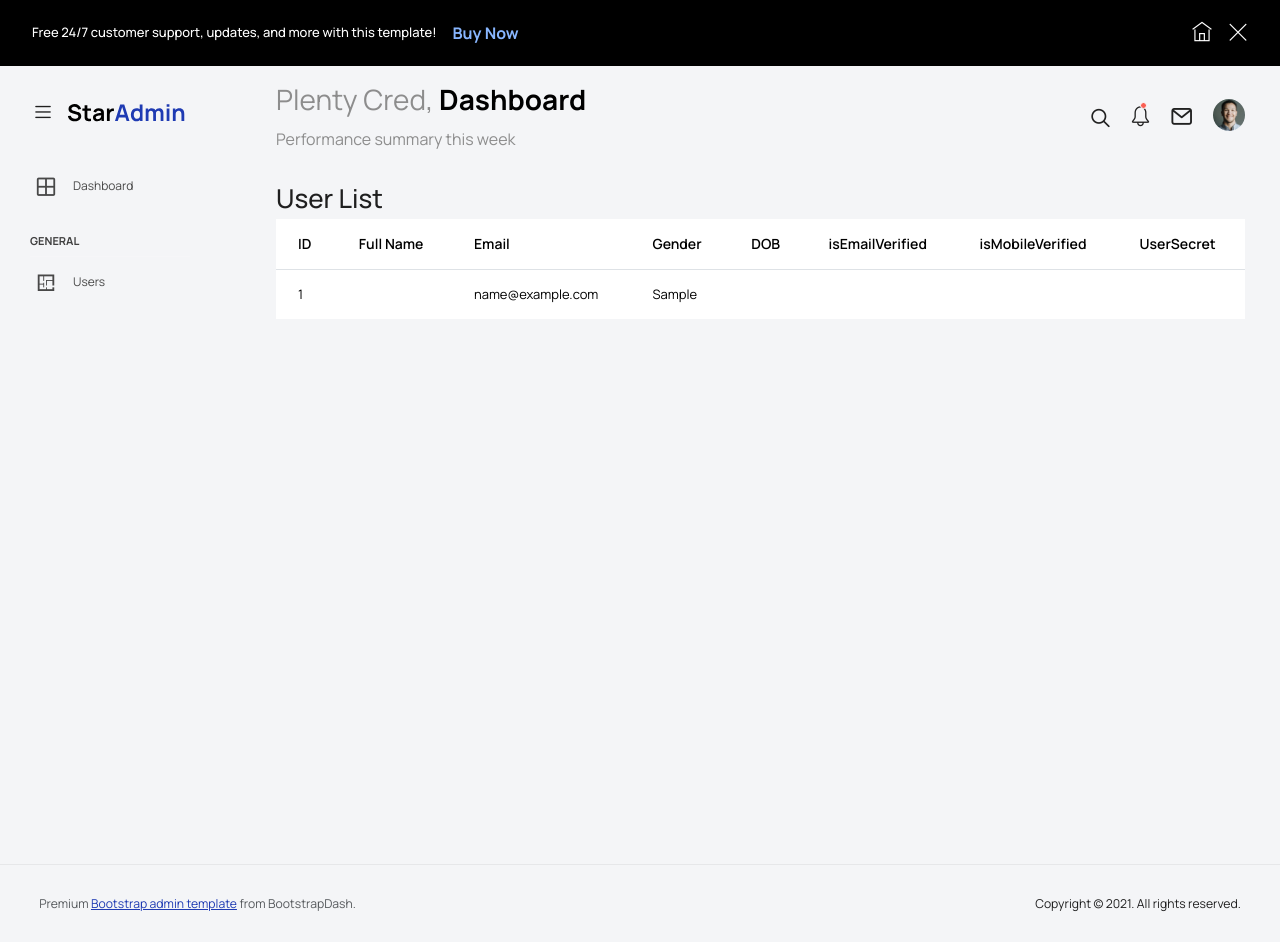
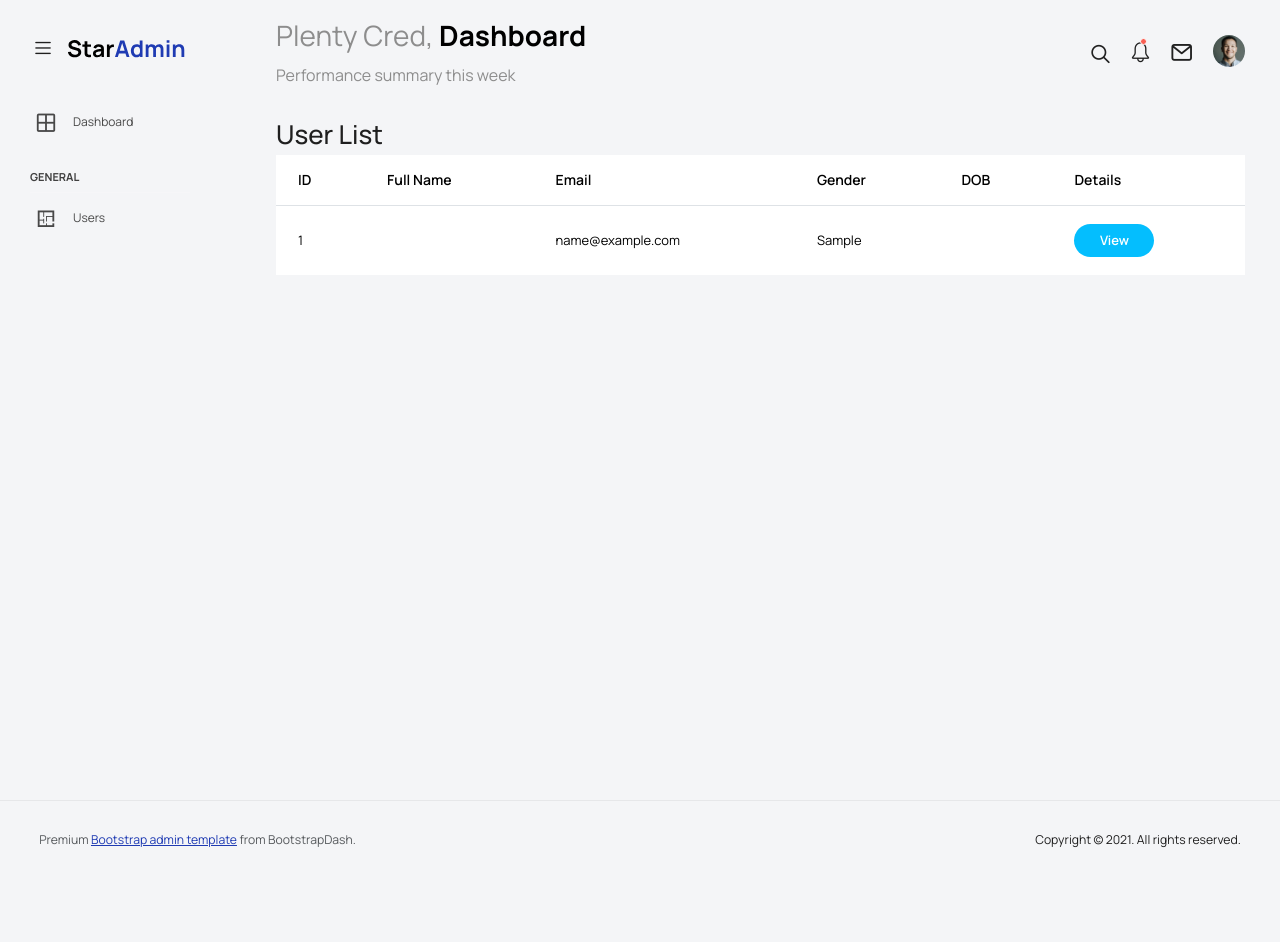
Before and after one commit to innovativeroh/PC-Admin, a PHP site: page /index.php in a window 1280 px wide. After the commit the page ends 878 px from the top, so only its background shows below. Run offline with PHP 8.4, Linux system fonts and the light colour scheme; the visitor is signed in with stand-in values (Sample User, id 1); tables that the repository leaves empty or names only in its code hold one stand-in row (values such as "Sample post"); data that the repository does not hold is empty.

Commit message:
button view is done

```diff
--- a/header.php
+++ b/header.php
@@ -24,7 +24,7 @@
   <link rel="shortcut icon" href="assets/images/favicon.png" />
 </head>
 
-<body class="with-welcome-text">
+<!-- <body class="with-welcome-text">
   <div class="container-scroller">
     <div class="row p-0 m-0 proBanner" id="proBanner">
       <div class="col-md-12 p-0 m-0">
@@ -45,7 +45,7 @@
           </div>
         </div>
       </div>
-    </div>
+    </div> -->
     <!-- partial:partials/_navbar.html -->
     <nav class="navbar default-layout col-lg-12 col-12 p-0 fixed-top d-flex align-items-top flex-row">
   <div class="text-center navbar-brand-wrapper d-flex align-items-center justify-content-start">
@@ -55,7 +55,7 @@
       </button>
     </div>
     <div>
-      <a class="navbar-brand brand-logo" href="../index.html">
+      <a class="navbar-brand brand-logo" href="./index.php">
         <img src="./assets/images/logo.svg" alt="logo" />
       </a>
       <a class="navbar-brand brand-logo-mini" href="../index.html">
--- a/index.php
+++ b/index.php
@@ -17,11 +17,42 @@ if (isset($_SESSION['username'])) {
         <th>Email</th>
         <th>Gender</th>
         <th>DOB</th>
-        <th>isEmailVerified</th>
+        <th>Details</th>
+        <!-- <th>isEmailVerified</th>
         <th>isMobileVerified</th>
-        <th>UserSecret</th>
+        <th>UserSecret</th> -->
         <!-- Add more columns based on your database structure -->
       </tr>
+      <style>
+        #myButton {
+          width: 80px;
+          padding: 10px;
+          font-weight: 600;
+          color: #fff;
+          background-color: #04befe;
+          cursor: pointer;
+          text-align: center;
+          border: none;
+          background-size: 300% 100%;
+          border-radius: 50px;
+          -o-transition: all .4s ease-in-out;
+          -webkit-transition: all .4s ease-in-out;
+          transition: all .4s ease-in-out;
+        }
+
+        #myButton:hover {
+          background-position: 100% 0;
+          -o-transition: all .4s ease-in-out;
+          -webkit-transition: all .4s ease-in-out;
+          transition: all .4s ease-in-out;
+          background-image: linear-gradient(to right, #25aae1, #4481eb, #04befe, #3f86ed);
+          box-shadow: 0 4px 15px 0 rgba(65, 132, 234, 0.75);
+        }
+
+        #myButton:focus {
+          outline: none;
+        }
+      </style>
     </thead>
     <tbody>
       <?php
@@ -37,9 +68,11 @@ if (isset($_SESSION['username'])) {
           echo "<td>" . $row["email"] . "</td>";
           echo "<td>" . $row["gender"] . "</td>";
           echo "<td>" . $row["dob"] . "</td>";
-          echo "<td>" . $row["isEmailVerified"] . "</td>";
-          echo "<td>" . $row["isMobileVerified"] . "</td>";
-          echo "<td>" . $row["userSecret"] . "</td>";
+          echo "<td>" . "<button id='myButton'> View </button>" . "</td>";
+
+          // echo "<td>" . $row["isEmailVerified"] . "</td>";
+          // echo "<td>" . $row["isMobileVerified"] . "</td>";
+          // echo "<td>" . $row["userSecret"] . "</td>";
           // Add more columns based on your database structure
           echo "</tr>";
         }
```
